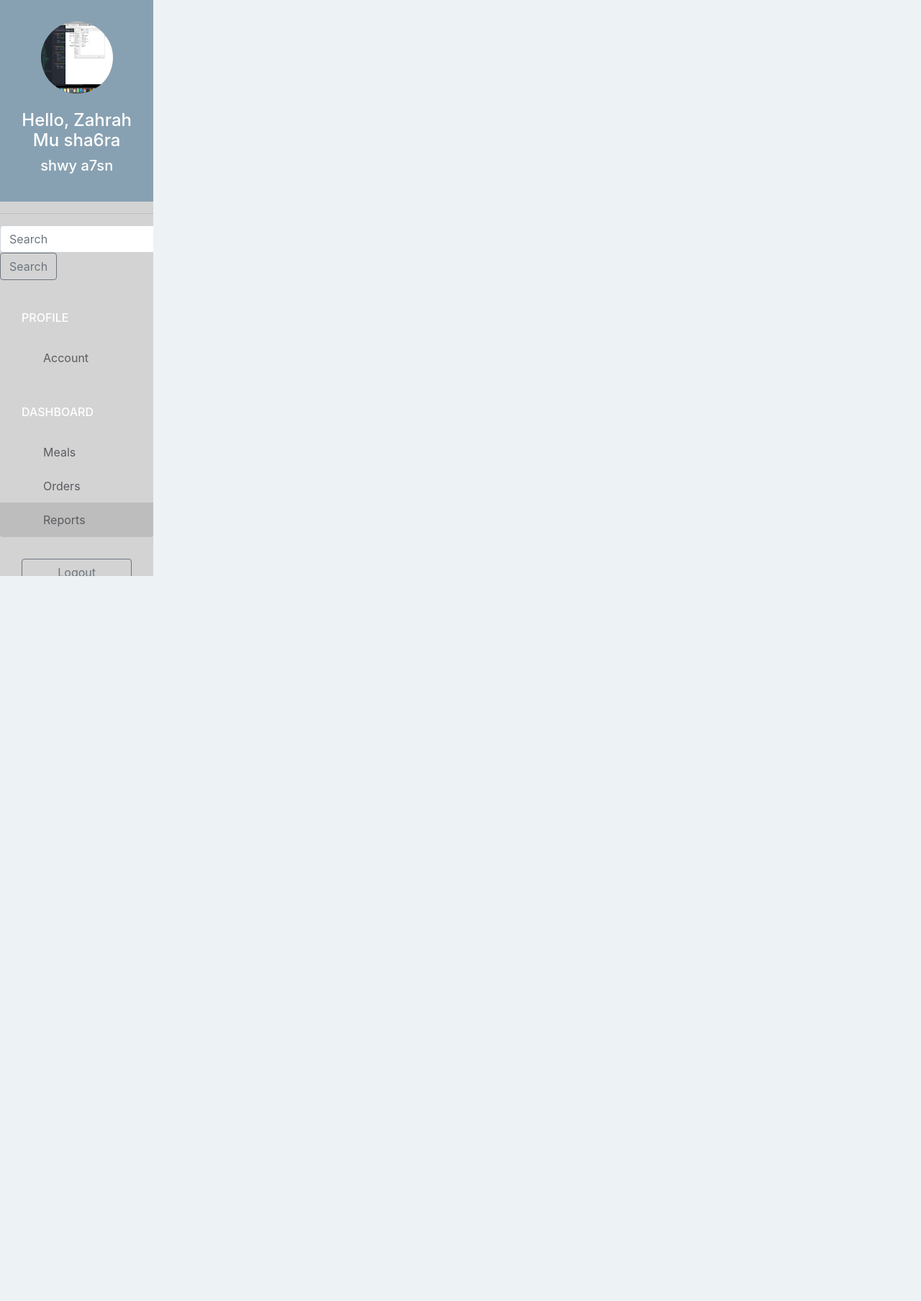
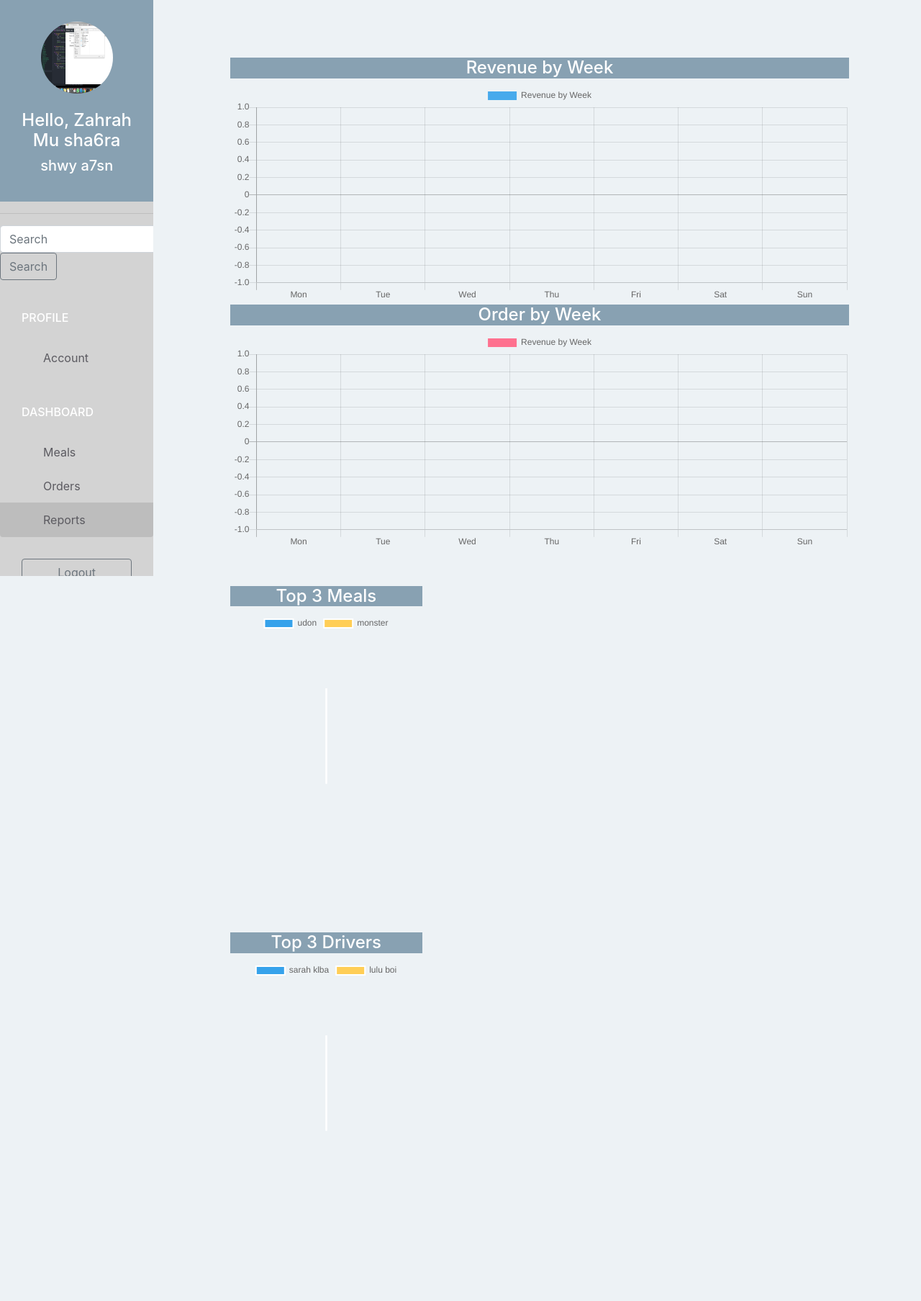
Before and after one commit to ZahrahAhmed/TaxiApp, a Django app: page /restaurant/report/ in a window 1280 px wide. Shown: the whole page at 72% size. Before the commit the page ends 800 px from the top, so only its background shows below. Run offline with Django 3.2, Linux system fonts and the light colour scheme; a user stored in the database is signed in; data comes from the database, SQL or seed files in the repository; both versions use the stored data as it was after the commit; data that the repository does not hold is empty; some libraries are stand-ins or nearby versions.

Commit message:
report & chart

```diff
--- a/taxiapp/apis.py
+++ b/taxiapp/apis.py
@@ -3,6 +3,7 @@ from .models import Restaurant, Meal, Order, OrderDetails, Driver
 from .serializers import RestaurantSerializer, MealSerializer, OrderSerializer
 from django.utils import timezone
 import json
+from datetime import timedelta
 from oauth2_provider.models import AccessToken
 from django.views.decorators.csrf import csrf_exempt
 
@@ -45,7 +46,7 @@ def customer_add_order(request):
         order_total = 0
         for meal in order_details:
             order_total += Meal.objects.get(id = meal["meal_id"]).price * meal["quantity"]
-        if len(order_details) > 0:
+            if len(order_details) > 0:
                 order = Order.objects.create(
                     customer = customer,
                     restaurant_id = request.POST["restaurant_id"],
@@ -53,6 +54,7 @@ def customer_add_order(request):
                     status = Order.COOKING,
                     address = request.POST["address"],
                 )
+
                 for meal in order_details:
                     OrderDetails.objects.create(
                         order = order,
@@ -146,8 +148,6 @@ def driver_get_revenue(request):
 
     driver = access_token.user.driver
 
-    from datetime import timedelta
-
     revenue = {}
     today = timezone.now()
     current_weekdays = [today + timedelta(days = i) for i in range(0 - today.weekday(), 7 - today.weekday())]
--- a/taxiapp/static/css/style.css
+++ b/taxiapp/static/css/style.css
@@ -98,9 +98,19 @@ body {
   padding-top: 30px;
   padding-right: 30px;
   padding-bottom: 30px;
-  padding-left: 300px;
+  padding-left: 250px;
 }
 
 .content .panel {
- border: none;
+  border: none;
 }
+
+.table > thead > tr > th,
+.table > thead > tr > td {
+  vertical-align: middle;
+}
+
+.table,
+.table > thead > tr > th {
+  border-color: #88A1B2;
+}
--- a/taxiapp/templates/base.html
+++ b/taxiapp/templates/base.html
@@ -19,13 +19,12 @@
 				{%endblock sidebar%}
 			</div>
 
-			<div class="col-lg-10 col-lg-offset-2 col-md-10 col-md-offset-2 col-sm-10  col-sm-offset-2 content">
+			<div class="col-lg-12 content">
 				{% block content %}
 				{% endblock content %}
 			</div>
 		<div>
 	</div>
-
 	<script src="{% static 'js/jquery-3.2.1.min.js' %}"></script>
 	<script src="{% static 'js/popper.js' %}"></script>
 	<script src="{% static 'js/bootstrap.min.js' %}"></script>
--- a/taxiapp/templates/report.html
+++ b/taxiapp/templates/report.html
@@ -1,2 +1,125 @@
-{% extends "restaurant.html" %}
-{% load bootstrap4 %}
+{% extends 'restaurant.html' %}
+
+{% block script %}
+<script src="https://cdnjs.cloudflare.com/ajax/libs/Chart.js/2.7.1/Chart.bundle.js"></script>
+<script>
+var ctx = document.getElementById("revenueChart").getContext('2d');
+var myChart = new Chart(ctx, {
+    type: 'bar',
+    data: {
+      labels: ["Mon", "Tue", "Wed", "Thu", "Fri", "Sat", "Sun"],
+      datasets: [
+          {
+              label: "Revenue by Week",
+              backgroundColor: "rgba(54,162,235,0.9)",
+              hoverBackgroundColor: "rgba(54,162,235,1)",
+              data: {{revenue}},
+          }
+      ]
+    }
+  });
+</script>
+<script>
+    var ctx = document.getElementById("orderChart").getContext("2d");
+    var data = {
+        labels: ["Mon", "Tue", "Wed", "Thu", "Fri", "Sat", "Sun"],
+        datasets: [
+            {
+                label: "Revenue by Week",
+                backgroundColor: "rgba(255,99,132,0.9)",
+                hoverBackgroundColor: "rgba(255,99,132,1)",
+                data: {{orders}},
+            }
+        ]
+    };
+    new Chart(ctx, {
+      type: 'bar',
+      data: data
+    });
+</script>
+<script>
+    var ctx = document.getElementById("mealChart").getContext("2d");
+    var data = {
+        labels: {{ meal.labels|safe }},
+        datasets: [
+            {
+                backgroundColor: [
+                  "#36A2EB", "#FFCE56", "#FF6384"
+                ],
+                data: {{ meal.data }}
+            }
+        ]
+    };
+    new Chart(ctx, {
+      type: 'pie',
+      data: data
+    });
+</script>
+<script>
+    var ctx = document.getElementById("driverChart").getContext("2d");
+    var data = {
+        labels: {{ driver.labels|safe }},
+        datasets: [
+            {
+                backgroundColor: [
+                  "#36A2EB", "#FFCE56", "#FF6384"
+                ],
+                data: {{ driver.data }}
+            }
+        ]
+    };
+    new Chart(ctx, {
+      type: 'pie',
+      data: data
+    });
+</script>
+{% endblock script %}
+
+{% block content %}
+    <div class="row">
+        <div class="col-lg-12">
+
+            <!-- Revenue by Week -->
+
+                <div class="panel-heading bg-blue">
+                  <h4 class="panel-title text-center text-white">Revenue by Week</h4>
+                </div>
+                <div class="panel-body">
+                  <canvas id="revenueChart" height="107"></canvas>
+                </div>
+
+      <!-- Orders by Week -->
+      <div class="panel">
+          <div class="panel-heading bg-blue">
+            <h4 class="panel-title text-center text-white">Order by Week</h4>
+          </div>
+          <div class="panel-body">
+              <canvas id="orderChart" height="107"></canvas>
+          </div>
+      </div>
+</div>
+        <div class="col-lg-4">
+        </br>
+        </br>
+          <!-- TOP 3 Meals -->
+          <div class="panel">
+              <div class="panel-heading bg-blue">
+                <h4 class="panel-title text-center text-white">Top 3 Meals</h4>
+              </div>
+              <div class="panel-body">
+                  <canvas id="mealChart" height="500"></canvas>
+              </div>
+          </div>
+
+          <!-- TOP 3 Driver ALL TIME -->
+          <div class="panel">
+              <div class="panel-heading bg-blue">
+                <h4 class="panel-title text-center text-white">Top 3 Drivers</h4>
+              </div>
+              <div class="panel-body">
+                  <canvas id="driverChart" height="500"></canvas>
+              </div>
+          </div>
+        </div>
+    </div>
+{% endblock %}
--- a/taxiapp/views.py
+++ b/taxiapp/views.py
@@ -3,8 +3,10 @@ from django.contrib.auth.decorators import login_required
 from .forms import UserForm, RestaurantForm, UserFormForEdit, MealForm, UserLogin
 from django.contrib.auth import authenticate, login, logout
 from django.contrib.auth.models import User
-from .models import Meal, Order
+from .models import Meal, Order, Driver
 from django.contrib import messages
+from datetime import timedelta, datetime
+from django.db.models import Sum, Count, Case, When
 
 def home(request):
     return render(request, 'home.html', {})
@@ -81,7 +83,46 @@ def restaurant_order(request):
 
 @login_required(login_url='/restaurant/login/')
 def restaurant_report(request):
-    return render(request, 'report.html', {})
+    revenue = []
+    orders = []
+
+    today = datetime.now()
+    current_weekdays = [today + timedelta(days = i) for i in range(0 - today.weekday(), 7 - today.weekday())]
+
+    for day in current_weekdays:
+        deliveredorders = Order.objects.filter(
+            restaurant= request.user.restaurant,
+            status = Order.DELIVERED,
+            created_at__year = day.year,
+            created_at__month = day.month,
+            created_at__day = day.day
+
+        )
+        revenue.append(sum(order.total for order in deliveredorders))
+        orders.append(deliveredorders.count())
+
+    top3meals = Meal.objects.filter(restaurant= request.user.restaurant).annotate(total_order= Sum('orderdetails__quantity')).order_by("-total_order")[:3]
+    meal = {
+        "labels": [meal.name for meal in top3meals],
+        "data": [meal.total_order or 0 for meal in top3meals],
+    }
+    top3drivers = Driver.objects.annotate(
+        total_order = Count(
+            Case(
+                When(order__restaurant = request.user.restaurant, then = 1)
+            )
+        )
+    ).order_by("-total_order")[:3]
+    driver = {
+        "labels": [driver.user.get_full_name() for driver in top3drivers],
+        "data": [driver.total_order for driver in top3drivers],
+    }
+    return render(request, 'report.html', {
+        "revenue": revenue,
+        "orders": orders,
+        "meal": meal,
+        "driver": driver,
+    })
 
 def restaurant_signup(request):
     form = UserForm()
```
Also changed, not shown: db.sqlite3.
